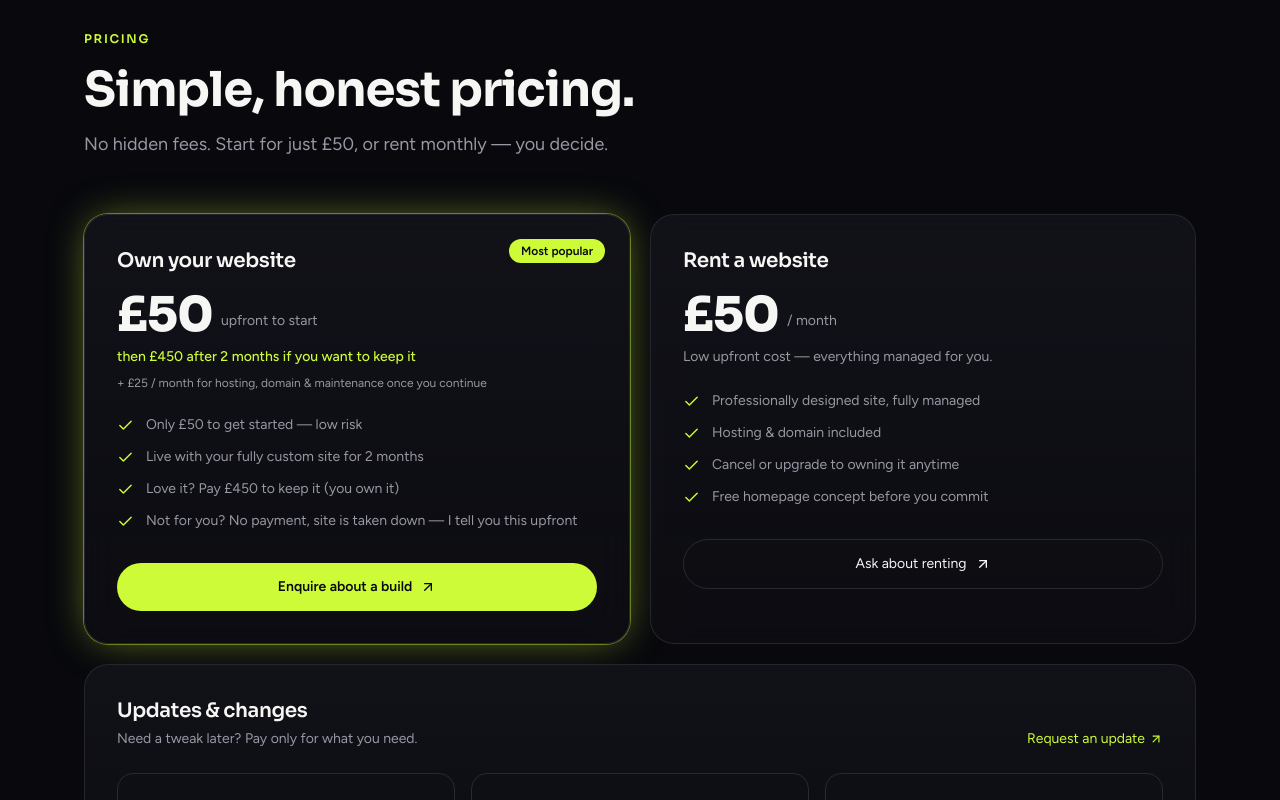
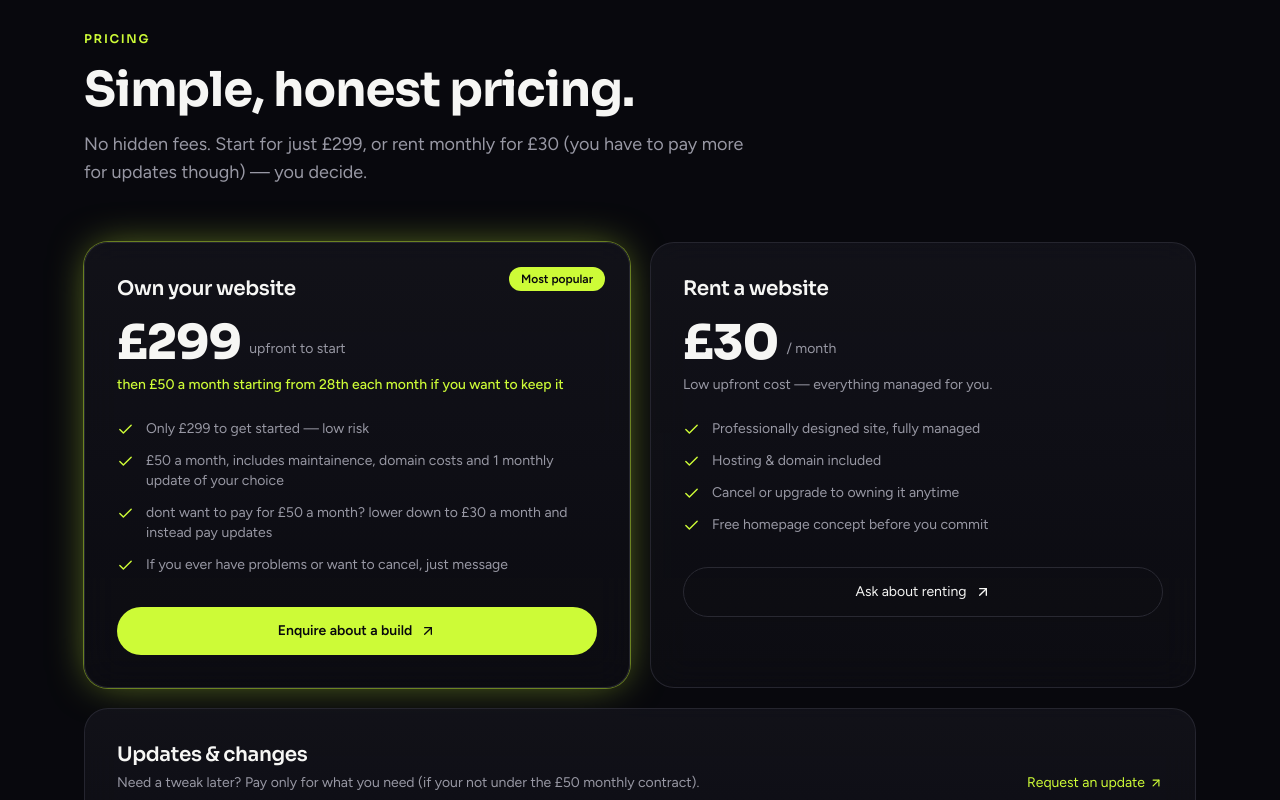
Before and after one commit to evanmay808-glitch/elevated-web-design, a React (Create React App) app: page / in a window 1280 px wide. Shown: the part 3040-3840 px from the top of the page. Built offline with nearby package versions, Linux system fonts and the light colour scheme.

Commit message:
Update Pricing.jsx

```diff
--- a/src/components/Pricing.jsx
+++ b/src/components/Pricing.jsx
@@ -3,9 +3,9 @@ import { Check, ArrowUpRight } from "lucide-react";
 import { CONTACT } from "../lib/site";
 
 const updates = [
-  { label: "Text or image change", price: "£25" },
-  { label: "Text + images update", price: "£50" },
-  { label: "Complete redesign", price: "£200" },
+  { label: "Text or image change", price: "£40" },
+  { label: "Text + images update", price: "£60" },
+  { label: "Complete redesign", price: "£100" },
 ];
 
 const fade = {
@@ -27,7 +27,7 @@ export const Pricing = () => {
             Simple, honest pricing.
           </h2>
           <p className="text-[hsl(var(--muted))] mt-4 text-base sm:text-lg">
-            No hidden fees. Start for just £50, or rent monthly — you decide.
+            No hidden fees. Start for just £299, or rent monthly for £30 (you have to pay more for updates though) — you decide.
           </p>
         </div>
 
@@ -46,21 +46,18 @@ export const Pricing = () => {
             </span>
             <h3 className="font-display font-semibold text-xl">Own your website</h3>
             <div className="mt-4 flex items-end gap-2">
-              <span className="font-display font-extrabold text-5xl">£50</span>
+              <span className="font-display font-extrabold text-5xl">£299</span>
               <span className="text-[hsl(var(--muted))] mb-2 text-sm">upfront to start</span>
             </div>
             <p className="text-[hsl(var(--accent))] text-sm mt-2 font-medium">
-              then £450 after 2 months if you want to keep it
-            </p>
-            <p className="text-[hsl(var(--muted))] text-xs mt-2">
-              + £25 / month for hosting, domain & maintenance once you continue
+              then £50 a month starting from 28th each month if you want to keep it
             </p>
             <ul className="mt-6 space-y-3 text-sm">
               {[
-                "Only £50 to get started — low risk",
-                "Live with your fully custom site for 2 months",
-                "Love it? Pay £450 to keep it (you own it)",
-                "Not for you? No payment, site is taken down — I tell you this upfront",
+                "Only £299 to get started — low risk",
+                "£50 a month, includes maintainence, domain costs and 1 monthly update of your choice",
+                "dont want to pay for £50 a month? lower down to £30 a month and instead pay updates",
+                "If you ever have problems or want to cancel, just message",
               ].map((f) => (
                 <li key={f} className="flex items-start gap-3 text-[hsl(var(--muted))]">
                   <Check size={17} className="text-[hsl(var(--accent))] mt-0.5 shrink-0" />
@@ -88,7 +85,7 @@ export const Pricing = () => {
           >
             <h3 className="font-display font-semibold text-xl">Rent a website</h3>
             <div className="mt-4 flex items-end gap-2">
-              <span className="font-display font-extrabold text-5xl">£50</span>
+              <span className="font-display font-extrabold text-5xl">£30</span>
               <span className="text-[hsl(var(--muted))] mb-2 text-sm">/ month</span>
             </div>
             <p className="text-[hsl(var(--muted))] text-sm mt-2">
@@ -132,7 +129,7 @@ export const Pricing = () => {
             <div>
               <h3 className="font-display font-semibold text-xl">Updates & changes</h3>
               <p className="text-[hsl(var(--muted))] text-sm mt-1">
-                Need a tweak later? Pay only for what you need.
+                Need a tweak later? Pay only for what you need (if your not under the £50 monthly contract).
               </p>
             </div>
             <a
```
